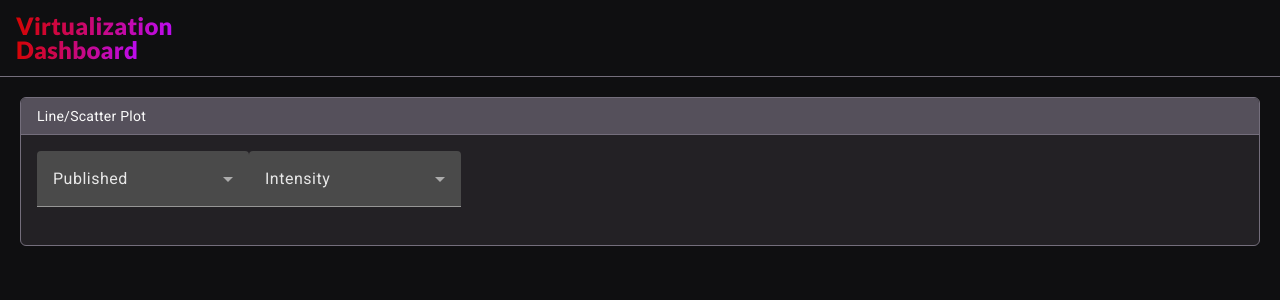
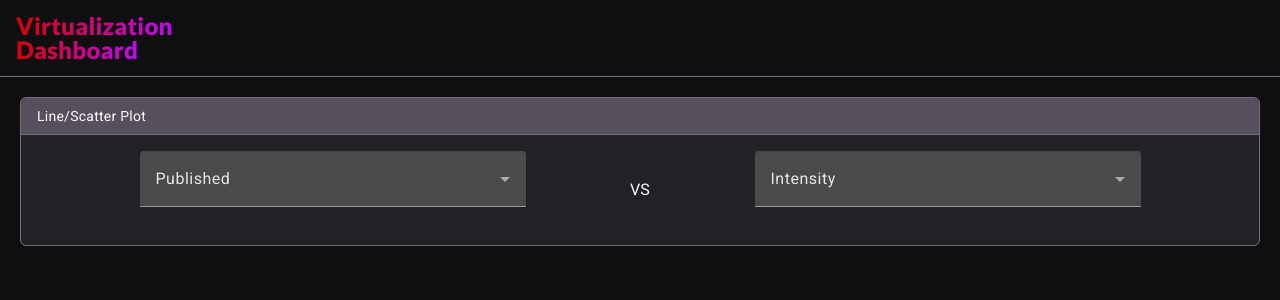
Before and after one commit to khanurooj5299/pestle-analysis, an Angular app: page /dashboard in a window 1280 px wide. Shown: the top 300 px of the page. Built offline with nearby package versions, Linux system fonts and the light colour scheme; no server answers.

Commit message:
Added some styling to line plot actions

```diff
--- a/src/app/components/plots/line-plot/line-plot.component.css
+++ b/src/app/components/plots/line-plot/line-plot.component.css
@@ -4,3 +4,10 @@ figure {
     color: var(--text-dark);
     margin: 0;
 }
+
+.vs {
+    color: var(--text-light);
+    font-size: 1rem;
+    text-align: center;
+    align-self: center;
+}
--- a/src/app/components/plots/line-plot/line-plot.component.html
+++ b/src/app/components/plots/line-plot/line-plot.component.html
@@ -1,6 +1,6 @@
-<div>
+<div class="row justify-content-center">
   <!-- For x-axis -->
-<mat-form-field>
+  <mat-form-field class="col-12 col-sm-4">
     <mat-select [(value)]="xField">
       <mat-option value="published">Published</mat-option>
       <mat-option value="added">Added</mat-option>
@@ -8,8 +8,9 @@
       <mat-option value="start_year">Start Year</mat-option>
     </mat-select>
   </mat-form-field>
+  <div class="vs col-12 col-sm-2 mb-3 mb-sm-0">VS</div>
   <!-- For y-axis -->
-<mat-form-field>
+  <mat-form-field class="col-12 col-sm-4">
     <mat-select [(value)]="yField">
       <mat-option value="intensity">Intensity</mat-option>
       <mat-option value="impact">Impact</mat-option>
@@ -17,7 +18,5 @@
       <mat-option value="likelihood">Likelihood</mat-option>
     </mat-select>
   </mat-form-field>
-
 </div>
-<figure id="line-plot">
-</figure>
+<figure id="line-plot"></figure>
--- a/src/app/components/plots/line-plot/line-plot.component.ts
+++ b/src/app/components/plots/line-plot/line-plot.component.ts
@@ -28,7 +28,6 @@ export class LinePlotComponent implements OnInit, OnDestroy {
   }
   public set xField(field) {
     this._xField = field;
-    console.log("here")
     this.sortObservations(field);
     this.renderPlot();
   }
--- a/src/app/components/plots/plot-card/plot-card.component.css
+++ b/src/app/components/plots/plot-card/plot-card.component.css
@@ -6,7 +6,7 @@
 }
 
 .card-header {
-    color: var(---text-light);
+    color: var(--text-light);
     border-color: var(--border-color);
     background-color: var(--background-color-light-grey);
 }
--- a/src/styles.css
+++ b/src/styles.css
@@ -23,6 +23,6 @@ body {
   --background-color-light-grey: #55505b;
   --background-color-bright: rgb(255, 255, 255);
   --border-color: #746e7c;
-  ---text-light: #fbfbfb;
+  --text-light: #fbfbfb;
   --text-dark: rgba(47, 43, 61, 0.9);
 }
```
Lines whose indentation alone changed are shown as unchanged.
